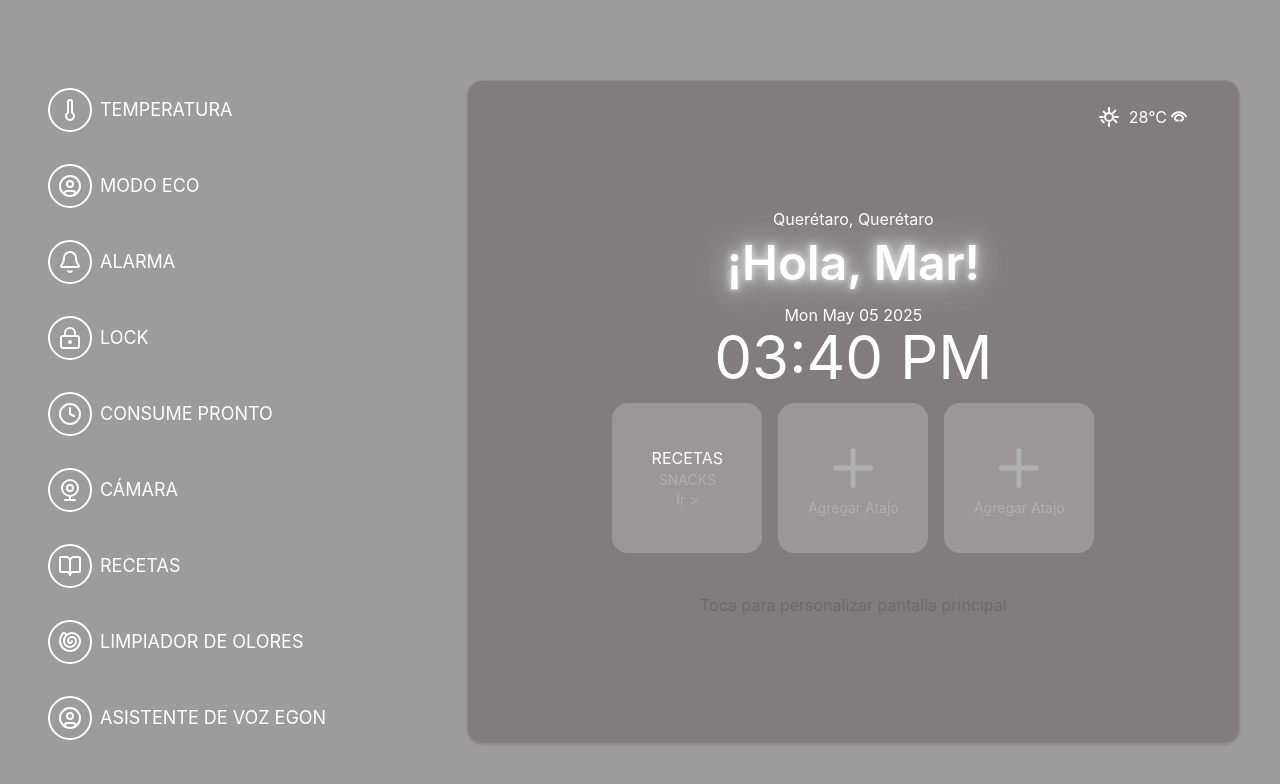
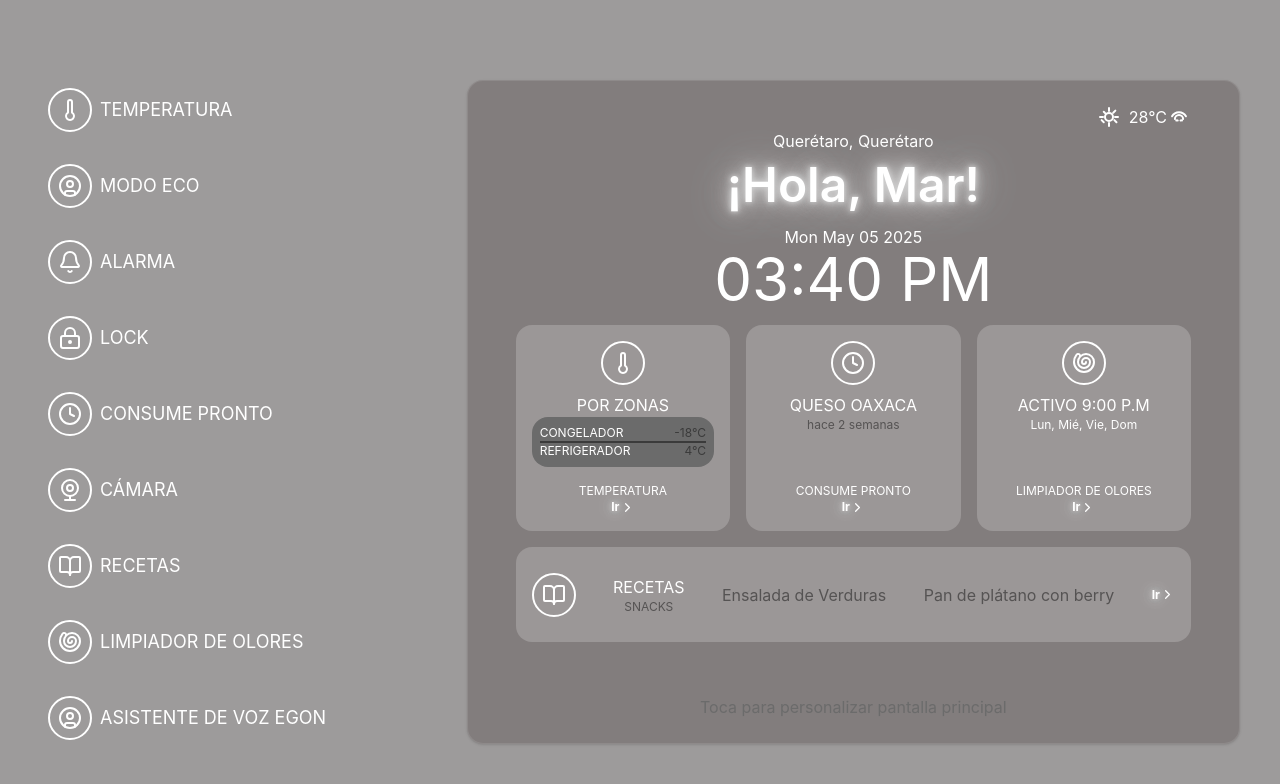
Before and after one commit to DanielCruzAr/EGON-RECIPIES, a Next.js app: page / in a window 1280 px wide. Shown: the top 784 px of the page. Built offline with nearby package versions, Linux system fonts and the light colour scheme.

Commit message:
changed home page style

```diff
--- a/src/app/page.tsx
+++ b/src/app/page.tsx
@@ -1,6 +1,55 @@
 "use client";
 import React, { useEffect, useState } from "react";
-import { PlusIcon } from "lucide-react";
+import {
+    Thermometer,
+    Clock,
+    Shell,
+    ChevronRight,
+    BookOpen,
+} from "lucide-react";
+
+const menuCards = [
+    {
+        icon: <Thermometer />,
+        label: "POR ZONAS",
+        href: "/temp",
+        title: "TEMPERATURA",
+        content: (
+            <div className="flex flex-col bg-gray-2 p-2 rounded-2xl w-full">
+                <div className="flex w-full justify-between border-b-2 border-black/45">
+                    <p className="text-xs">CONGELADOR</p>
+                    <p className="text-xs text-black/45">-18°C</p>
+                </div>
+                <div className="flex w-full justify-between">
+                    <p className="text-xs">REFRIGERADOR</p>
+                    <p className="text-xs text-black/45">4°C</p>
+                </div>
+            </div>
+        ),
+    },
+    {
+        icon: <Clock />,
+        label: "QUESO OAXACA",
+        href: "/consume",
+        title: "CONSUME PRONTO",
+        content: (
+            <div className="flex w-full items-center justify-center">
+                <p className="text-xs text-black/45">hace 2 semanas</p>
+            </div>
+        ),
+    },
+    {
+        icon: <Shell />,
+        label: "ACTIVO 9:00 P.M",
+        href: "/smells",
+        title: "LIMPIADOR DE OLORES",
+        content: (
+            <div className="flex w-full justify-center">
+                <p className="text-xs">Lun, Mié, Vie, Dom</p>
+            </div>
+        ),
+    },
+];
 
 export default function Home() {
     const [currentDate, setCurrentDate] = useState(new Date());
@@ -14,8 +63,8 @@ export default function Home() {
     }, []);
 
     return (
-        <div className="flex flex-col h-full w-full items-center justify-center relative">
-            <div className="flex w-full justify-end absolute top-0 right-0">
+        <div className="flex flex-col h-full w-full items-center">
+            <div className="flex w-full justify-end">
                 <svg
                     xmlns="http://www.w3.org/2000/svg"
                     className="h-6 w-6 mx-2"
@@ -46,7 +95,7 @@ export default function Home() {
                     />
                 </svg>
             </div>
-            <div className="flex flex-col items-center justify-center w-full gap-2">
+            <div className="flex flex-col items-center justify-center w-full h-full gap-2">
                 <h4>Querétaro, Querétaro</h4>
                 <h1 className="font-semibold text-5xl text-white neon-text">
                     ¡Hola, Mar!
@@ -61,32 +110,56 @@ export default function Home() {
                         })}
                     </h1>
                 </div>
-                <div className="flex gap-4 w-full justify-center overflow-auto lg:overflow-visible">
+                <div className="grid grid-rows-3 grid-cols-12 w-full h-full gap-4 overflow-auto lg:overflow-visible">
+                    {menuCards.map((card, index) => (
+                        <div
+                            key={index}
+                            className="col-span-4 row-span-2 flex flex-col items-center justify-between rounded-2xl p-4 bg-card-2 hover:transform hover:scale-105 transition-transform duration-300 ease-in-out cursor-pointer"
+                            onClick={() => (window.location.href = card.href)}
+                        >
+                            <div className="flex flex-col w-full items-center justify-center gap-2">
+                                <div className="rounded-full border-2 border-foreground p-2">
+                                    {card.icon}
+                                </div>
+                                <div className="flex flex-col w-full items-center justify-center">
+                                    <h4>{card.label}</h4>
+                                    {card.content}
+                                </div>
+                            </div>
+                            <div className="flex flex-col w-full justify-center items-center mt-4">
+                                <p className="text-xs">{card.title}</p>
+                                <div className="flex items-center">
+                                    <p className="text-xs neon-text font-bold">
+                                        Ir
+                                    </p>
+                                    <ChevronRight size={15} />
+                                </div>
+                            </div>
+                        </div>
+                    ))}
                     <div
-                        className="flex flex-col items-center justify-center w-[150px] h-[150px] rounded-2xl p-6 bg-card-2 hover:transform hover:scale-105 transition-transform duration-300 ease-in-out cursor-pointer"
+                        className="col-span-12 row-span-1 flex items-center justify-between rounded-2xl p-4 bg-card-2 cursor-pointer"
                         onClick={() => (window.location.href = "/recipes")}
                     >
-                        <div className="flex flex-col items-center justify-center">
+                        <div className="rounded-full border-2 border-foreground p-2">
+                            <BookOpen />
+                        </div>
+                        <div className="flex flex-col justify-center items-center">
                             <h4>RECETAS</h4>
-                            <p className="text-gray-1 text-sm">SNACKS</p>
+                            <p className="text-black/45 text-xs">SNACKS</p>
                         </div>
-                        <p className="text-gray-1 text-sm">Ir &gt;</p>
-                    </div>
-                    <div className="flex flex-col items-center justify-center w-[150px] h-[150px] rounded-2xl p-6 bg-card-2 hover:transform hover:scale-105 transition-transform duration-300 ease-in-out cursor-pointer">
-                        <div className="flex flex-col items-center justify-centerr">
-                            <PlusIcon className="text-gray-1 h-15 w-15" />
-                            <p className="text-gray-1 text-sm">Agregar Atajo</p>
-                        </div>
-                    </div>
-                    <div className="flex flex-col items-center justify-center w-[150px] h-[150px] rounded-2xl p-6 bg-card-2 hover:transform hover:scale-105 transition-transform duration-300 ease-in-out cursor-pointer">
-                        <div className="flex flex-col items-center justify-centerr">
-                            <PlusIcon className="text-gray-1 h-15 w-15" />
-                            <p className="text-gray-1 text-sm">Agregar Atajo</p>
+                        <p className="text-black/45">Ensalada de Verduras</p>
+                        <p className="text-black/45">
+                            Pan de plátano con berry
+                        </p>
+                        <div className="flex items-center">
+                            <p className="text-xs neon-text font-bold">Ir</p>
+                            <ChevronRight size={15} />
                         </div>
                     </div>
                 </div>
             </div>
-            <div className="flex w-full justify-center mt-10">
+            <div className="flex h-full w-full justify-center items-end mt-4">
                 <p className="text-gray-2">
                     Toca para personalizar pantalla principal
                 </p>
```
